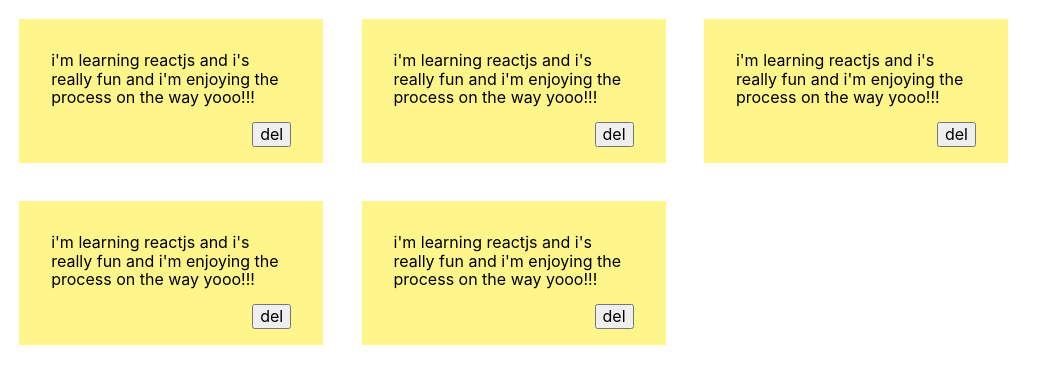
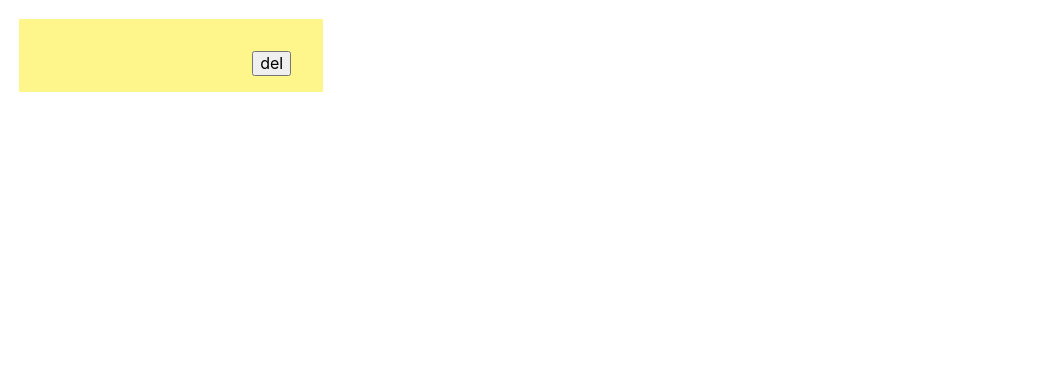
Before and after one commit to BodaNabeel/note-keeping-react, a React (Create React App) app: page / in a window 1280 px wide. Shown: the top 384 px of the page, without its empty margins (0-1052 px from the left). Built offline with nearby package versions, Linux system fonts and the light colour scheme.

Commit message:
changed the logic of showing notes

```diff
--- a/src/App.js
+++ b/src/App.js
@@ -3,7 +3,7 @@
 import { v4 as uuidv4 } from "uuid";
 
 function App() {
-  const [note, setNote] = useState([
+  const [notes, setNotes] = useState([
     {
       text: "i'm learning reactjs and i's really fun and i'm enjoying the process on the way yooo!!!",
       id: uuidv4(),
@@ -27,7 +27,7 @@
   ]);
   return (
     <>
-      <NoteList note={note} />
+      <NoteList notes={notes} setNotes={setNotes} />
     </>
   );
 }
--- a/src/components/NoteList.jsx
+++ b/src/components/NoteList.jsx
@@ -1,12 +1,10 @@
 import React from "react";
 import Note from "./Note";
 
-export default function NoteList({ note }) {
+export default function NoteList({ notes, setNotes }) {
   return (
     <div className="note-list">
-      {note.map((note) => {
-        return <Note id={note.id} text={note.text} />;
-      })}
+      <Note notes={notes} setNotes={setNotes}/>
     </div>
   );
 }
```
